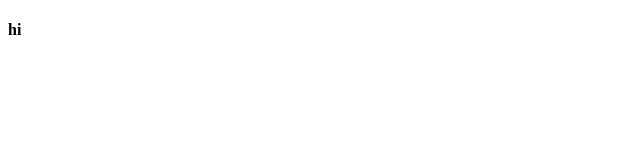
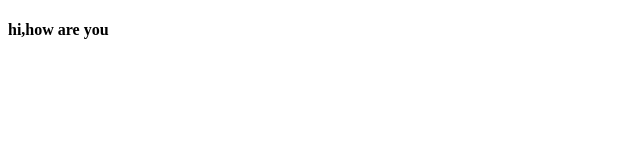
Before and after one commit to Shifaurrahman/sampleDemo, a plain HTML site: page index.html in a window 1280 px wide. Shown: the full height of the page, 0-640 px from the left. Drawn offline with Linux system fonts and the light colour scheme.

Commit message:
Update index.html

```diff
--- a/index.html
+++ b/index.html
@@ -6,6 +6,6 @@
     <title>Document</title>
 </head>
 <body>
-    <h4>hi</h4>
+    <h4>hi,how are you</h4>
 </body>
 </html>
```
